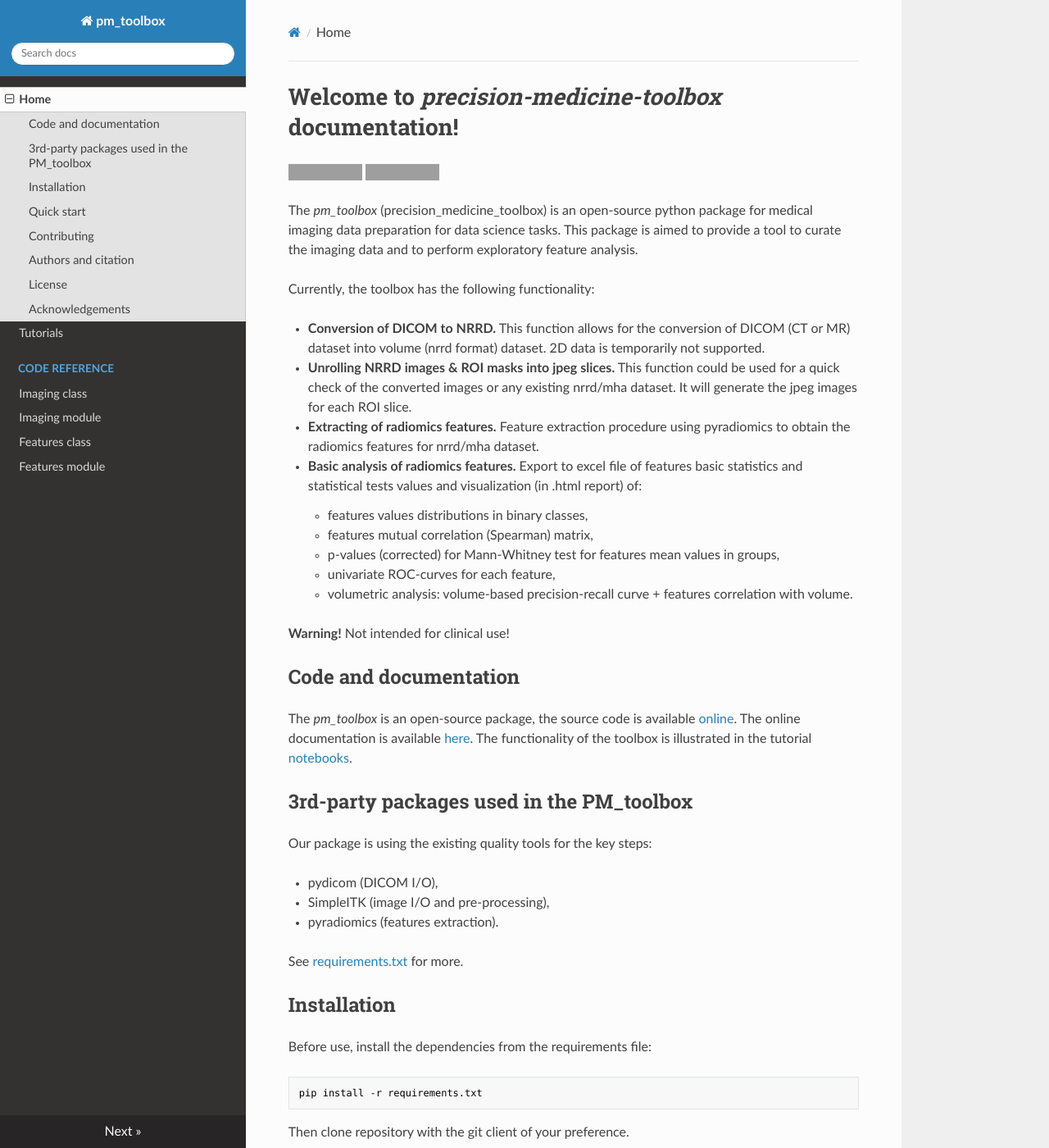
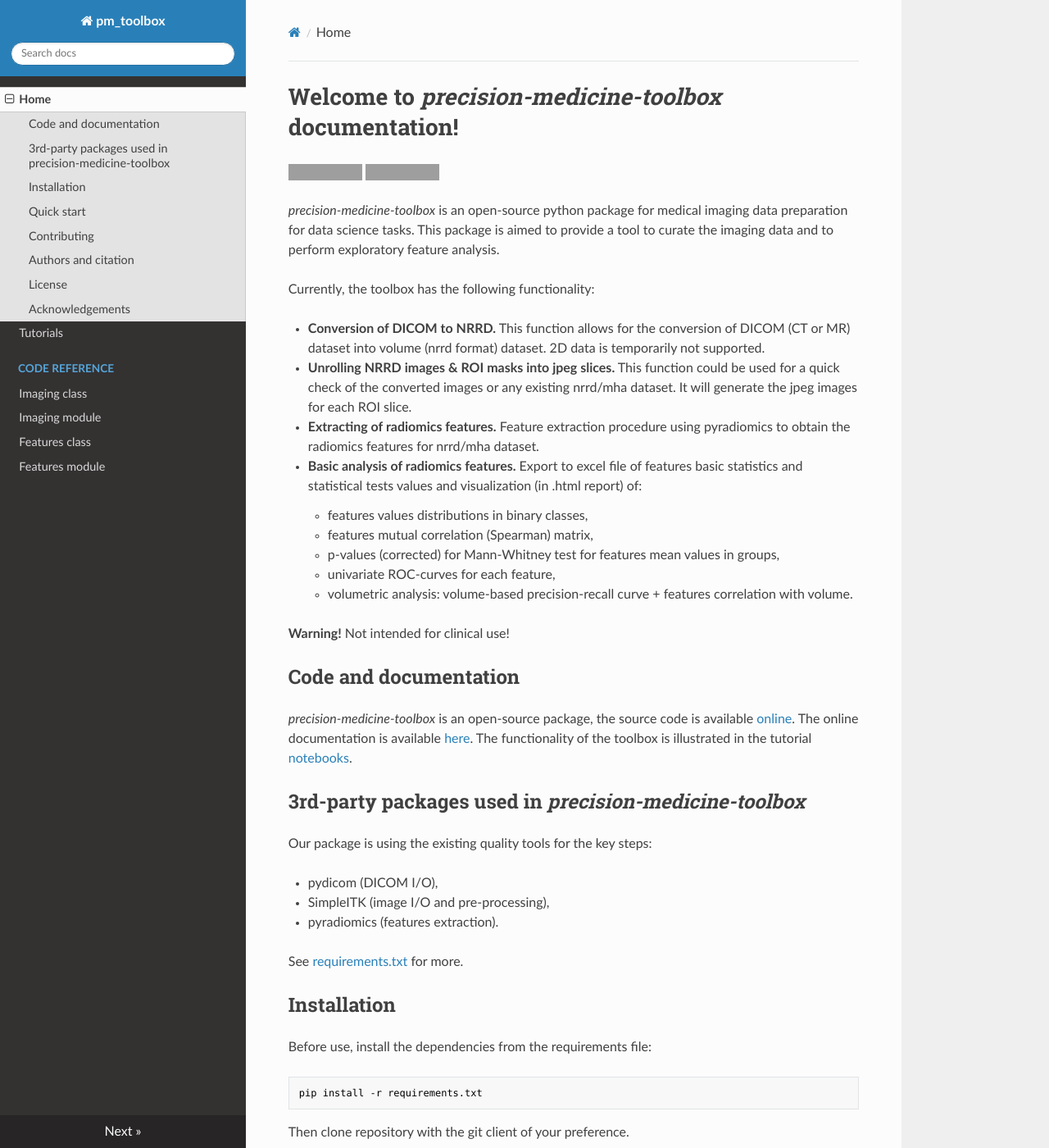
Before and after one commit to primakov/precision-medicine-toolbox, an MkDocs documentation site: the page built from docs/index.md, in a window 1280 px wide and 1400 px high. Shown: the whole window at 82% size. Built offline with MkDocs 1.6.1, drawn with Linux system fonts in a browser that asks for light colours; nearby versions of some CDN libraries; some of the changed text lies outside the part shown; grey boxes are pictures that could not be loaded.

Commit message:
index page updated

````diff
--- a/docs/index.md
+++ b/docs/index.md
@@ -1,11 +1,9 @@
 # Welcome to *precision-medicine-toolbox* documentation!
 [![License](https://img.shields.io/github/license/precision-medicine-um/precision_medicine_toolbox)](https://opensource.org/licenses/BSD-3-Clause)
-[![Documentation Status](https://readthedocs.org/projects/radiomics-training/badge/?version=latest)](https://radiomics-training.readthedocs.io/en/latest/?badge=latest)
+[![Documentation Status](https://readthedocs.org/projects/precision-medicine-toolbox/badge/?version=latest)](https://precision-medicine-toolbox.readthedocs.io/en/latest/?badge=latest)
 
-The *pm_toolbox* (precision_medicine_toolbox) is an open-source python package for medical imaging data
-preparation for data science tasks.
-This package is aimed to provide a tool to curate the imaging data
-and to perform exploratory feature analysis.
+*precision-medicine-toolbox* is an open-source python package for medical imaging data preparation for data science tasks.
+This package is aimed to provide a tool to curate the imaging data and to perform exploratory feature analysis.
 
 Currently, the toolbox has the following functionality:
 
@@ -22,17 +20,17 @@ Currently, the toolbox has the following functionality:
 **Warning!** Not intended for clinical use!
 
 ## Code and documentation
-The *pm_toolbox* is an open-source package, the source code is available [online](https://github.com/precision-medicine-um/precision_medicine_toolbox).
-The online documentation is available [here](http://precision_medicine_toolbox.readthedocs.io/).
+*precision-medicine-toolbox* is an open-source package, the source code is available [online](https://github.com/primakov/precision-medicine-toolbox).
+The online documentation is available [here](http://precision-medicine-toolbox.readthedocs.io/).
 The functionality of the toolbox is illustrated in the tutorial [notebooks](https://github.com/primakov/precision-medicine-toolbox/tree/master/examples).
-## 3rd-party packages used in the PM_toolbox
+## 3rd-party packages used in *precision-medicine-toolbox*
 Our package is using the existing quality tools for the key steps:
 
 * pydicom (DICOM I/O),
 * SimpleITK (image I/O and pre-processing),
 * pyradiomics (features extraction).
 
-See [requirements.txt](https://github.com/precision-medicine-um/precision_medicine_toolbox/blob/master/requirements.txt) for more.
+See [requirements.txt](https://github.com/primakov/precision-medicine-toolbox/blob/master/requirements.txt) for more.
 ## Installation
 Before use, install the dependencies from the requirements file:
 ```
@@ -43,7 +41,7 @@ Then clone repository with the git client of your preference.
 The following example illustrates how to initialize an object of a dataset class:
 ```python
 import os, sys
-sys.path.append('path to pm_toolbox directory')
+sys.path.append('path to precision-medicine-toolbox directory')
 from tool_box import tool_box
 
 # set up parameters for your imaging dataset
@@ -67,7 +65,7 @@ Initial and main developers:
 * Sergey Primakov [@primakov](https://github.com/primakov)
 * Lisa Lavrova [@lavrovaliz](https://github.com/lavrovaliz)
 
-Also you can see the list of the [contributors](https://github.com/precision-medicine-um/precision_medicine_toolbox/graphs/contributors).
+Also you can see the list of the [contributors](https://github.com/primakov/precision-medicine-toolbox/graphs/contributors).
 ## License
 This project is licensed under the BSD-3-Clause License
 (see the [LICENSE](https://github.com/precision-medicine-um/precision_medicine_toolbox/blob/master/LICENSE) for the details).
````
Also changed, not shown: README.md (+14 -16 lines).
